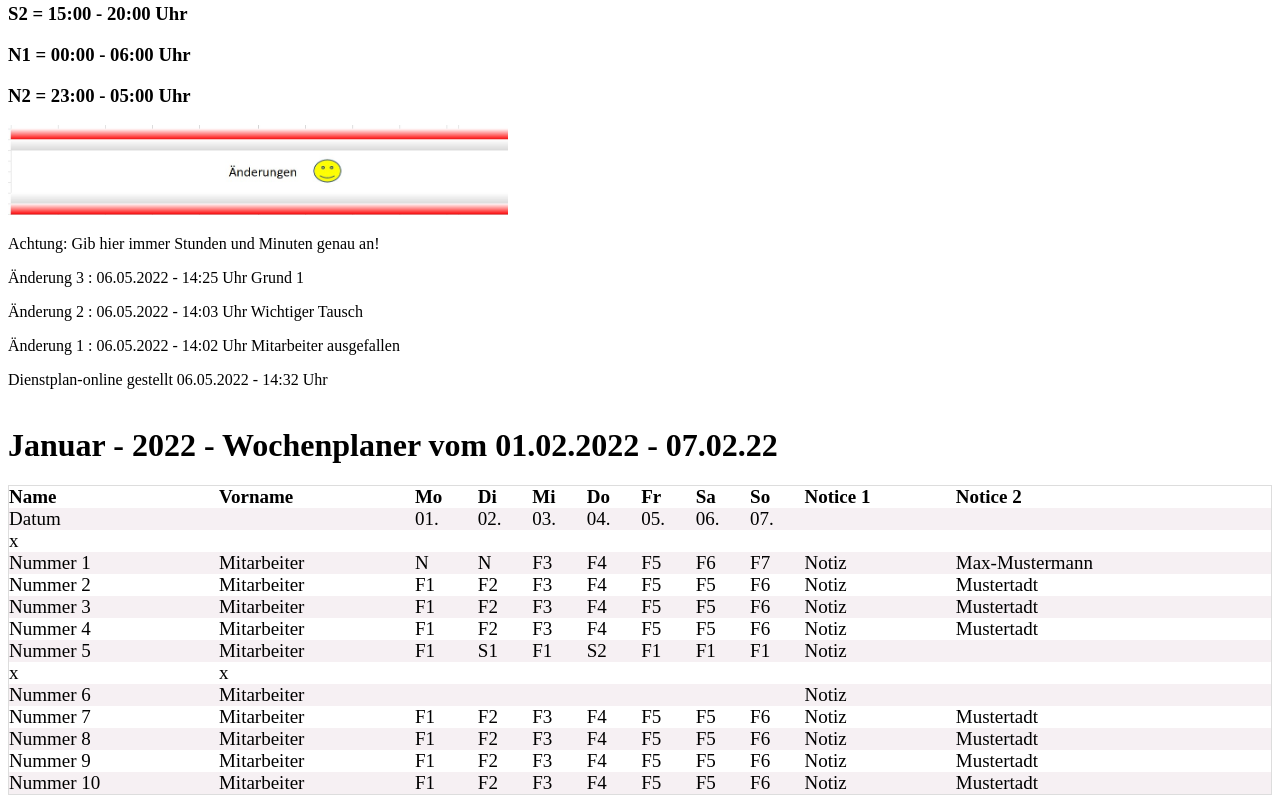
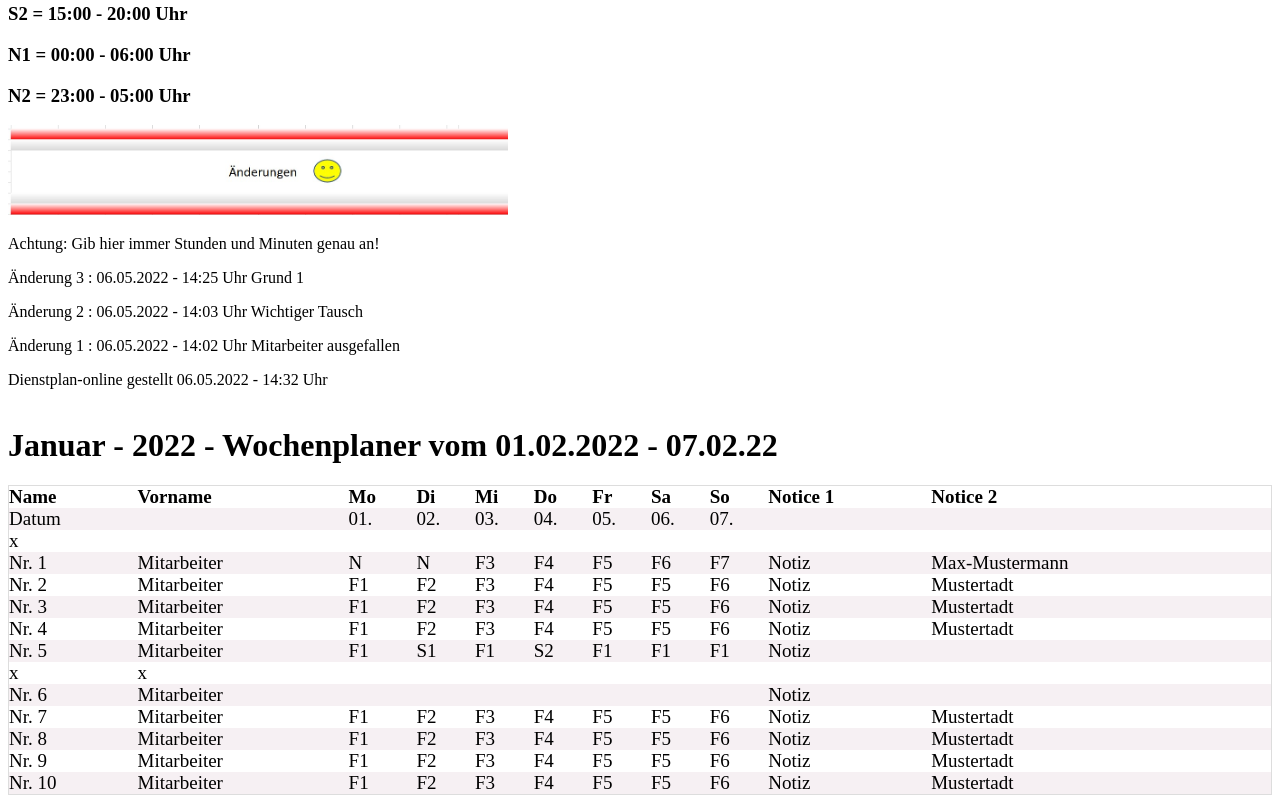
Before and after one commit to pascall100/zeitmaschine, a plain HTML site: page index.html in a window 1280 px wide. Shown: the part 466-1269 px from the top of the page. Drawn offline with Linux system fonts and the light colour scheme.

Commit message:
version . 6.0
nochmals abgekürrzt in Nr...

```diff
--- a/index.html
+++ b/index.html
@@ -87,7 +87,7 @@ tr:nth-child(even){background-color: #f6f0f3}
     <!--Mitarbeiter Nr. 1-->
     </tr>
     <tr>
-      <td>Nummer 1</td>
+      <td>Nr. 1</td>
       <td>Mitarbeiter </td>
       <td>N</td>
       <td>N</td>
@@ -102,7 +102,7 @@ tr:nth-child(even){background-color: #f6f0f3}
       <!--Mitarbeiter Nr. 2-->
     </tr>
     <tr>
-      <td>Nummer 2</td>
+      <td>Nr. 2</td>
       <td>Mitarbeiter </td>
       <td>F1</td>
       <td>F2</td>
@@ -122,7 +122,7 @@ tr:nth-child(even){background-color: #f6f0f3}
 <!--Mitarbeiter Nr. 3-->
     </tr>
     <tr>
-      <td>Nummer 3 </td>
+      <td>Nr. 3 </td>
       <td>Mitarbeiter </td>
       <td>F1</td>
       <td>F2</td>
@@ -137,7 +137,7 @@ tr:nth-child(even){background-color: #f6f0f3}
       <!--Mitarbeiter Nr. 4-->
     </tr>
     <tr>
-      <td>Nummer 4</td>
+      <td>Nr. 4</td>
       <td>Mitarbeiter </td>
       <td>F1</td>
       <td>F2</td>
@@ -152,7 +152,7 @@ tr:nth-child(even){background-color: #f6f0f3}
       <!--Mitarbeiter Nr. 5-->
     </tr>
     <tr>
-      <td>Nummer 5</td>
+      <td>Nr. 5</td>
       <td>Mitarbeiter</td>
       <td>F1</td>
       <td>S1</td>
@@ -182,7 +182,7 @@ tr:nth-child(even){background-color: #f6f0f3}
 
     </tr>
     <tr>
-      <td>Nummer 6 </td>
+      <td>Nr. 6 </td>
       <td>Mitarbeiter </td>
       <td></td>
       <td></td>
@@ -196,7 +196,7 @@ tr:nth-child(even){background-color: #f6f0f3}
       <!--Mitarbeiter Nr. 7-->
     </tr>
     <tr>
-      <td>Nummer 7 </td>
+      <td>Nr. 7 </td>
       <td>Mitarbeiter </td>
       <td>F1</td>
       <td>F2</td>
@@ -210,7 +210,7 @@ tr:nth-child(even){background-color: #f6f0f3}
       <!--Mitarbeiter Nr. 8-->
     </tr>
     <tr>
-      <td>Nummer 8 </td>
+      <td>Nr. 8 </td>
       <td>Mitarbeiter</td>
       <td>F1</td>
       <td>F2</td>
@@ -224,7 +224,7 @@ tr:nth-child(even){background-color: #f6f0f3}
       <!--Mitarbeiter Nr. 9-->
     </tr>
     <tr>
-      <td>Nummer 9 </td>
+      <td>Nr. 9 </td>
       <td>Mitarbeiter </td>
       <td>F1</td>
       <td>F2</td>
@@ -238,7 +238,7 @@ tr:nth-child(even){background-color: #f6f0f3}
       <!--Mitarbeiter Nr. 10-->
     </tr>
     <tr>
-      <td>Nummer 10 </td>
+      <td>Nr. 10 </td>
       <td>Mitarbeiter </td>
       <td>F1</td>
       <td>F2</td>
```
